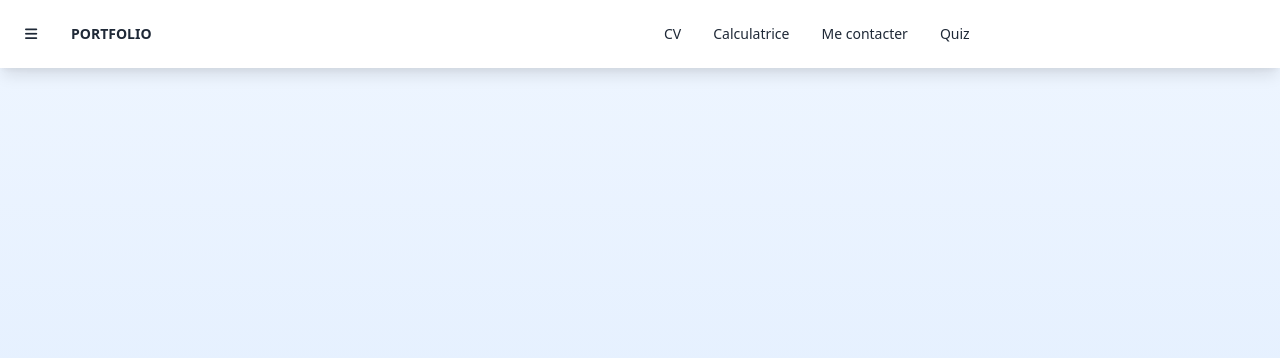
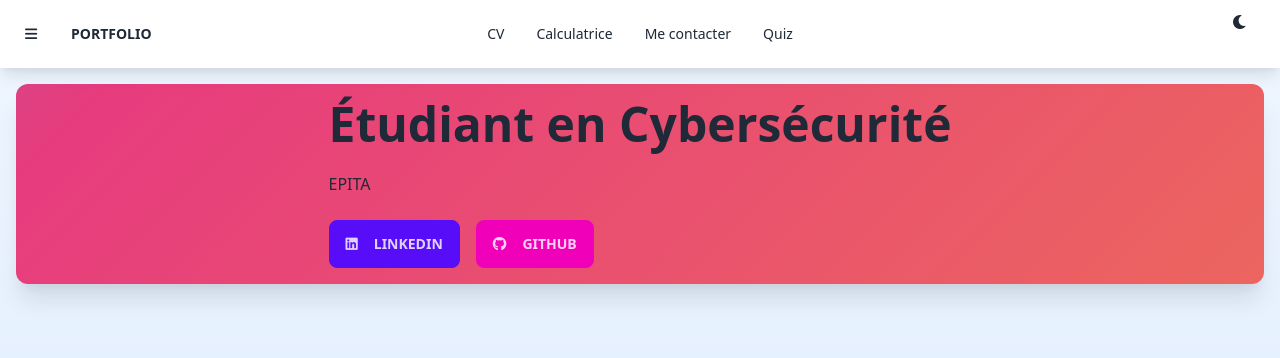
Before and after one commit to yanisdardaz/Tp-dev-web, a website: page src/index.html in a window 1280 px wide. Drawn offline with nearby package versions, Linux system fonts and the light colour scheme.

Commit message:
Ajout de la section CV avec fond animé, titre animé, et liens vers LinkedIn et GitHub

```diff
--- a/src/index.html
+++ b/src/index.html
@@ -178,3 +178,32 @@
         <li><a href="#" class="menu-item" onclick="showTab('quiz'); return false;">Quiz</a></li>
       </ul>
     </div>
+        <div class="navbar-end">
+      <label class="swap swap-rotate">
+        <input type="checkbox" id="theme-toggle" />
+        <i class="fas fa-sun swap-on fill-current w-10 h-10"></i>
+        <i class="fas fa-moon swap-off fill-current w-10 h-10"></i>
+      </label>
+    </div>
+  </div>
+
+  <!-- Contenu principal -->
+  <div class="container mx-auto p-4">
+    <!-- Section CV -->
+    <section id="cv" class="tab-content">
+      <div class="hero min-h-[300px] gradient-bg rounded-xl mb-8 shadow-xl">
+        <div class="hero-content flex-col lg:flex-row">
+          <div>
+            <h1 class="text-5xl font-bold animate__animated animate__fadeInLeft">Étudiant en Cybersécurité</h1>
+            <p class="py-6 animate__animated animate__fadeInRight">EPITA</p>
+            <div class="flex space-x-4">
+              <a href="https://www.linkedin.com/" target="_blank" class="btn btn-primary btn-animated">
+                <i class="fab fa-linkedin mr-2"></i>LinkedIn
+              </a>
+              <a href="https://github.com/" target="_blank" class="btn btn-secondary btn-animated">
+                <i class="fab fa-github mr-2"></i>GitHub
+              </a>
+            </div>
+          </div>
+        </div>
+      </div>
```
